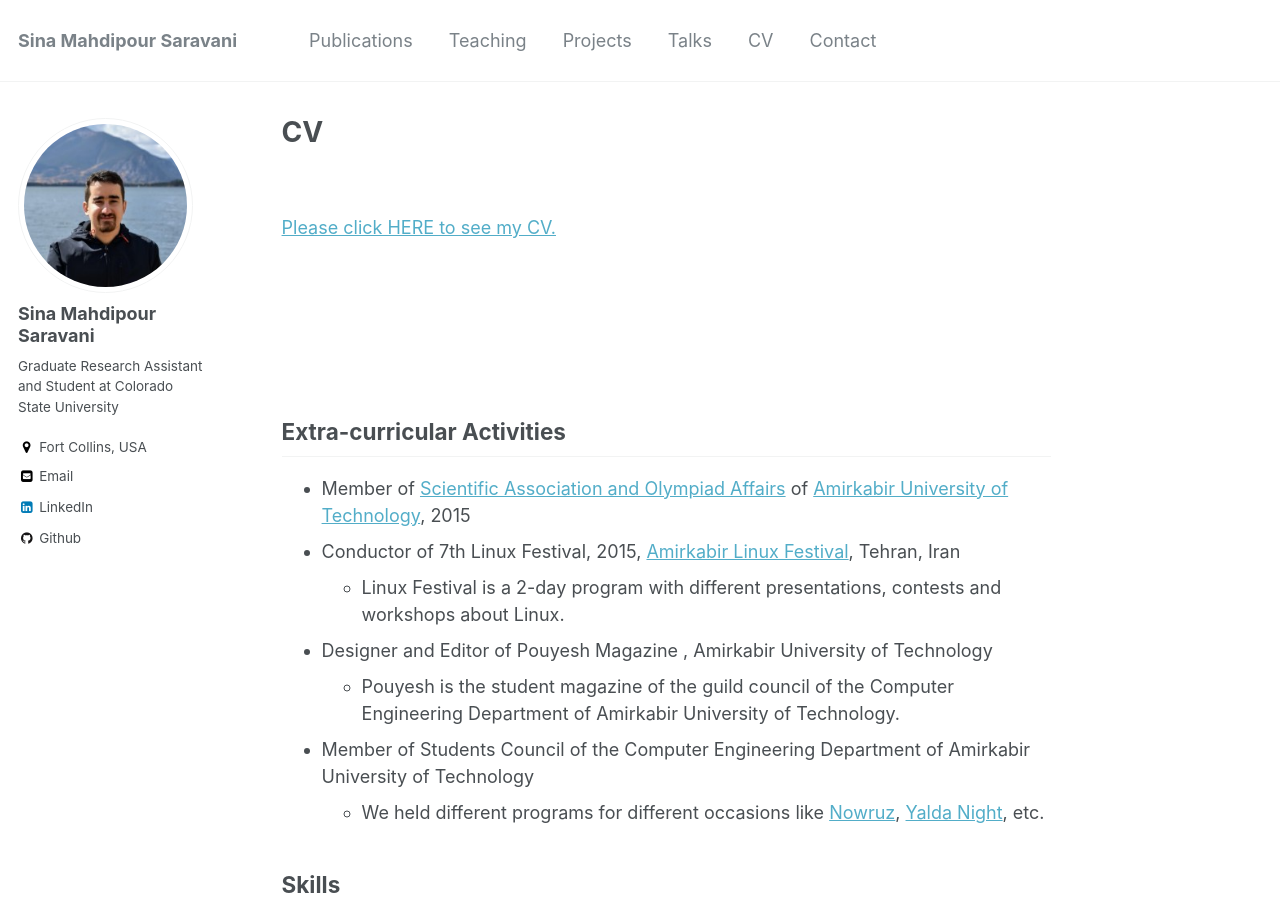
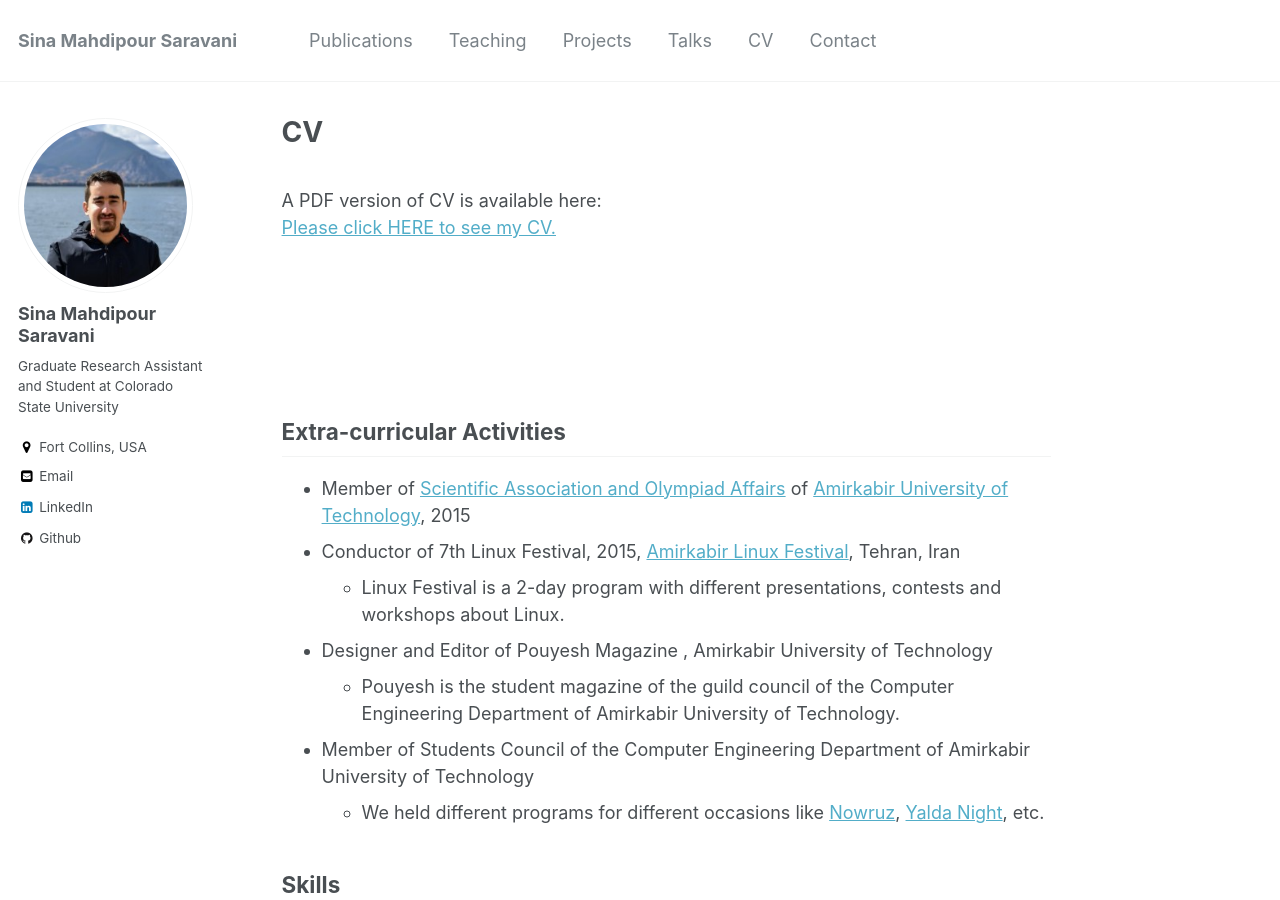
Before and after one commit to sinamps/sinamps.github.io, a Jekyll site: the page built from _pages/cv.md, in a window 1280 px wide and 900 px high. Built offline with Jekyll 4.4.1, drawn with Linux system fonts in a browser that asks for light colours.

Commit message:
Update cv.md

```diff
--- a/_pages/cv.md
+++ b/_pages/cv.md
@@ -10,7 +10,7 @@ redirect_from:
 {% include base_path %}
 
 <br>
-<br>
+A PDF version of CV is available here:<br>
 [Please click HERE to see my CV.](https://sinamps.github.io/files/CV_Sina_Mahdipour_Saravani.pdf)
 
 <br>
```
